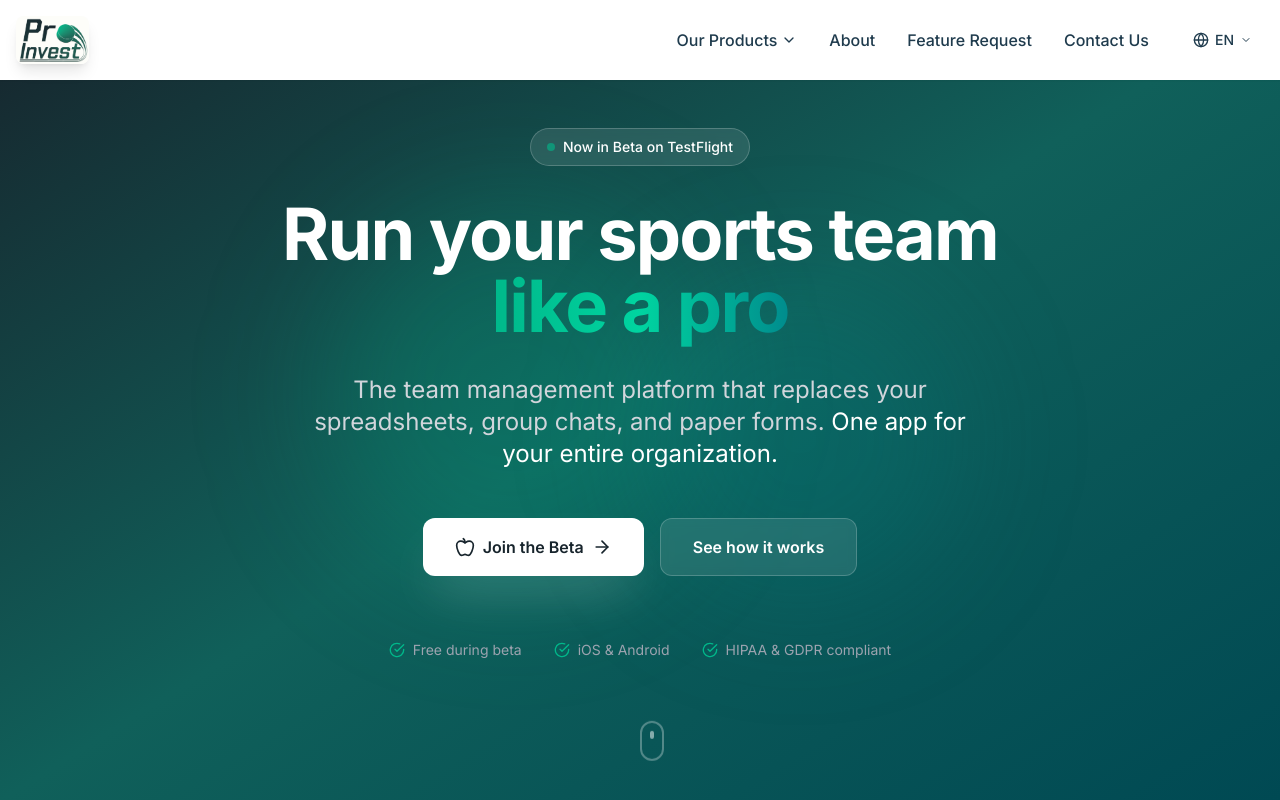
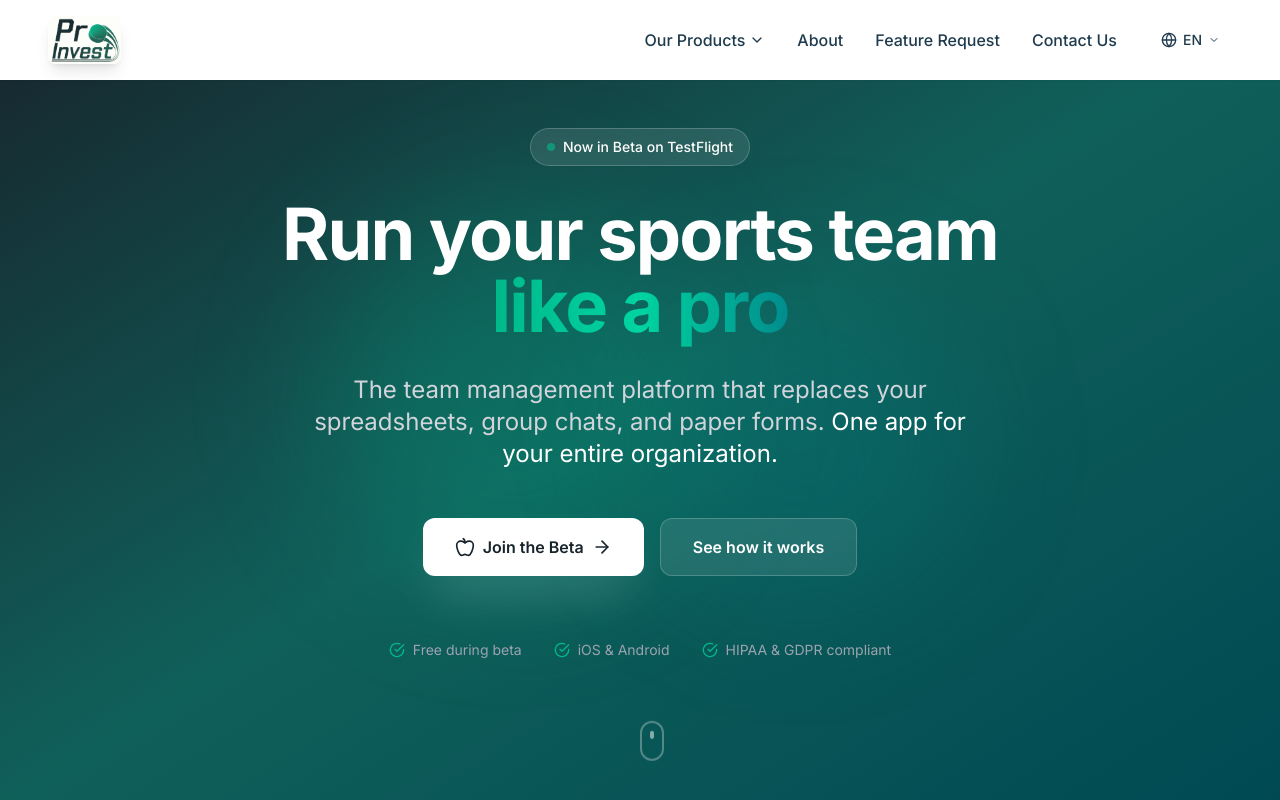
Before and after one commit to proinvestanalytics/ProInvestWebsite, a React (Vite) app: page / in a window 1280 px wide. Shown: the top 800 px of the page. Built offline with nearby package versions, Linux system fonts and the light colour scheme.

Commit message:
web browser header fix

```diff
--- a/src/components/Navbar.tsx
+++ b/src/components/Navbar.tsx
@@ -10,12 +10,12 @@ const Navbar: React.FC = () => {
 
   return (
     <nav className="fixed top-0 left-0 w-full z-50 bg-white shadow-sm py-4">
-      <div className="container mx-auto px-4">
+      <div className="w-full px-4 md:px-8 lg:px-12">
         <div className="flex justify-between items-center">
           <Logo />
 
           {/* Desktop Menu */}
-          <div className="hidden md:flex items-center space-x-8">
+          <div className="hidden md:flex items-center space-x-6 lg:space-x-8">
             <NavLinks />
             <LanguageToggle />
           </div>
```
